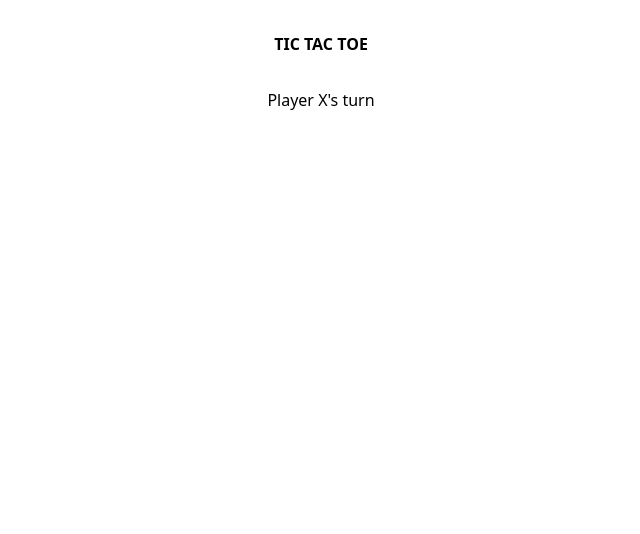
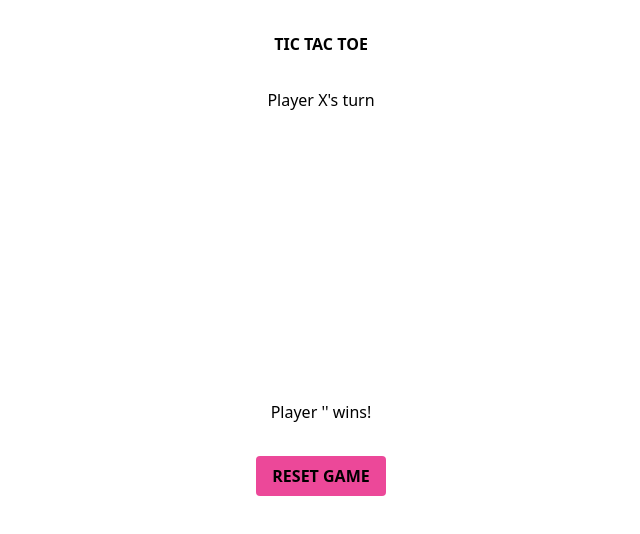
Before and after one commit to ruchi222/Tic-Tac, a Vue app: page / in a window 1280 px wide. Shown: the top 534 px of the page, without its empty margins (319-959 px from the left). Built offline with nearby package versions, Linux system fonts and the light colour scheme.

Commit message:
add the for loop in app file

```diff
--- a/src/App.vue
+++ b/src/App.vue
@@ -54,7 +54,7 @@ const ResetGame = () => {
 <main class="pt-8 text-center dark:bg-gray-800 min-h-screen dark:text-white">
     <h1 class="mb-8 text-3x1 font-bold uppercase">Tic Tac Toe</h1>
     <h3 class="text-x1 mb-4">Player {{ player }}'s turn</h3>
-    <div class=".flex.flex-col items-center mb-8">
+    <div class="flex.flex-col items-center mb-8">
     <div
         v-for="(row, x) in board"
         :key="x"
@@ -63,11 +63,13 @@ const ResetGame = () => {
         <div v-for="(cell, y) in row"
         :key="y"
         @click="MakeMove(x,y)"
-        :class="`border border-white w-20 h-20 hover:bg-gray-700 flex items-center justify-center material-icons-outlined text-4x1 cursor-pointer`">
+        :class="`border border-white w-20 h-20 hover:bg-gray-700 flex items-center justify-center material-icons-outlined text-4x1 cursor-pointer ${ cell === 'X' ? 'text-pink-500' : 'text-blue-400'}`">
         {{ cell === 'X'  ? 'close' : cell === 'O' ? 'circle' : ''}}
         </div>
     </div>
     </div>
+    <h2 class="text-6x1 fond-bold mb-8">Player '{{winner}}' wins! </h2>
+    <button @click="ResetGame" class="px-4 py-2 bg-pink-500 rounded uppercase font-bold hover:bg-pink-600 duration-300">Reset Game</button>
 
 </main>
 
```
